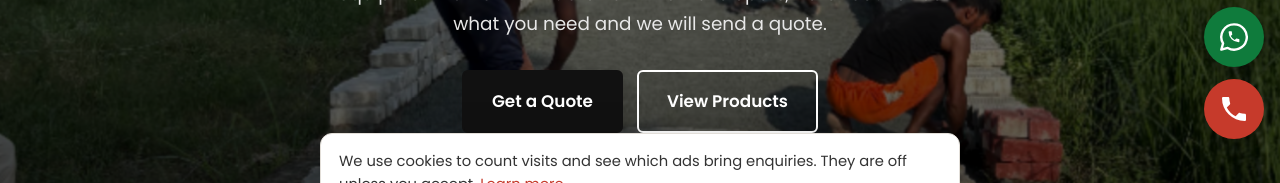
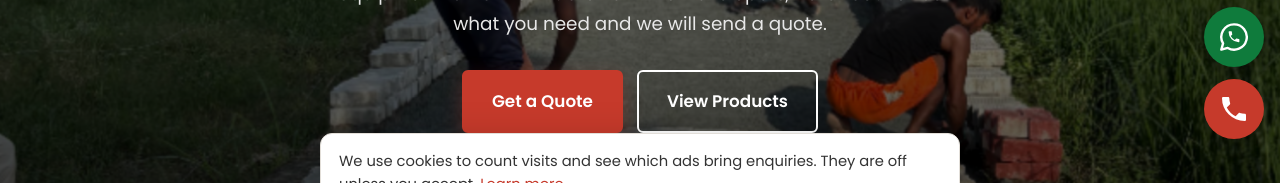
Before and after one commit to Amangitstart/Corewellinfra.in, a React (Vite) app: page / in a window 1280 px wide. Shown: the part 511-694 px from the top of the page. Built offline with nearby package versions, Linux system fonts and the light colour scheme; no server answers.

Commit message:
Restore red quote button styling

```diff
--- a/src/styles/base.css
+++ b/src/styles/base.css
@@ -12,8 +12,6 @@ img{display:block;max-width:100%}
 
 .btn{display:block;box-shadow:0 8px 20px rgba(198,58,43,.28);transition:transform .15s,background .2s;text-align:center;padding:16px 28px;border-radius:6px;font-weight:700;font-size:1.05rem;border:2px solid var(--red);background:var(--red);color:#fff;cursor:pointer;font-family:inherit}
 .btn:hover{background:var(--red-dark);border-color:var(--red-dark);transform:translateY(-2px)}
-.btn.quote-btn{background:#111;border-color:#111;color:#fff;box-shadow:0 8px 20px rgba(0,0,0,.2)}
-.btn.quote-btn:hover{background:#000;border-color:#000}
 .btn.ghost,.btn.more{box-shadow:none}
 .btn.ghost{background:transparent;border-color:#fff}
 .btn.ghost:hover{background:#fff;color:var(--ink)}
```
